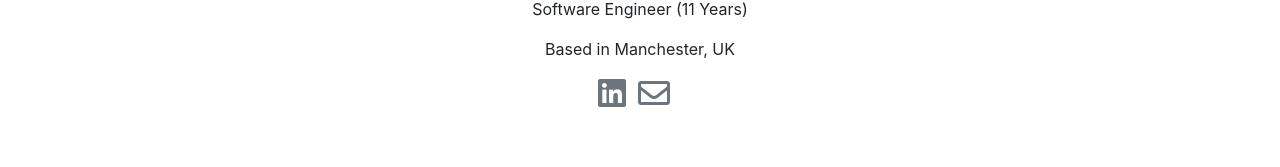
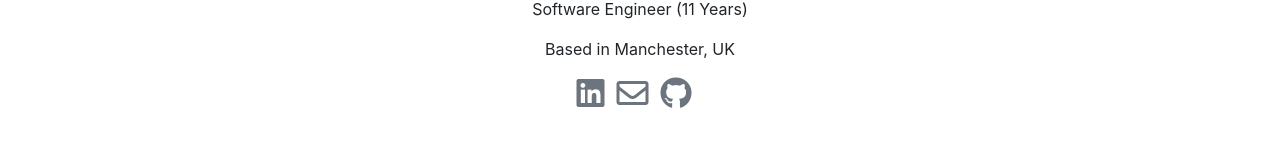
Before and after one commit to michaelpmcmillan/react.portfolio, a React (Create React App) app: page / in a window 1280 px wide. Shown: the part 423-590 px from the top of the page. Built offline with nearby package versions, Linux system fonts and the light colour scheme.

Commit message:
Add github profile link

```diff
--- a/src/Home.js
+++ b/src/Home.js
@@ -14,11 +14,14 @@ export default class Home extends Component {
         <p>Based in Manchester, UK</p>
 
         <div className="contact-me-bar">
-          <a href="https://www.linkedin.com/in/michaelpmcmillan/" className="text-secondary">
+          <a href="https://www.linkedin.com/in/michaelpmcmillan/" className="text-secondary" target="_blank" rel="noopener noreferrer">
               <i className="fab fa-linkedin fa-2x"></i>
           </a>
-          <a href="mailto:portfolio@mikemcmillan.dev" className="text-secondary">
+          <a href="mailto:portfolio@mikemcmillan.dev" className="text-secondary" target="_blank" rel="noopener noreferrer">
             <i className="far fa-envelope fa-2x"></i>
+          </a>
+          <a href="https://github.com/mcmillanmichael" className="text-secondary" target="_blank" rel="noopener noreferrer">
+            <i className="fab fa-github fa-2x"></i>
           </a>
         </div>
 
```
